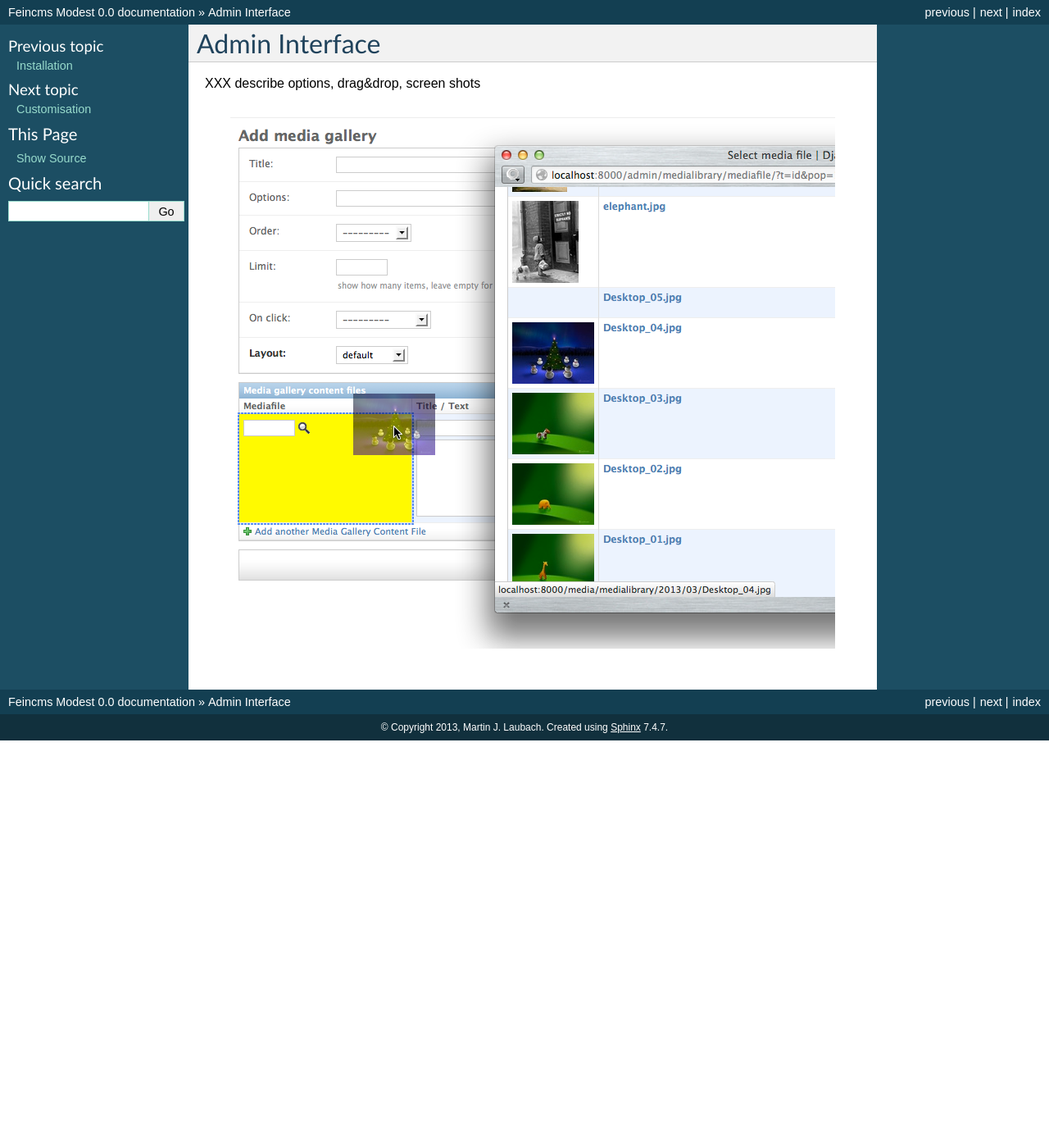
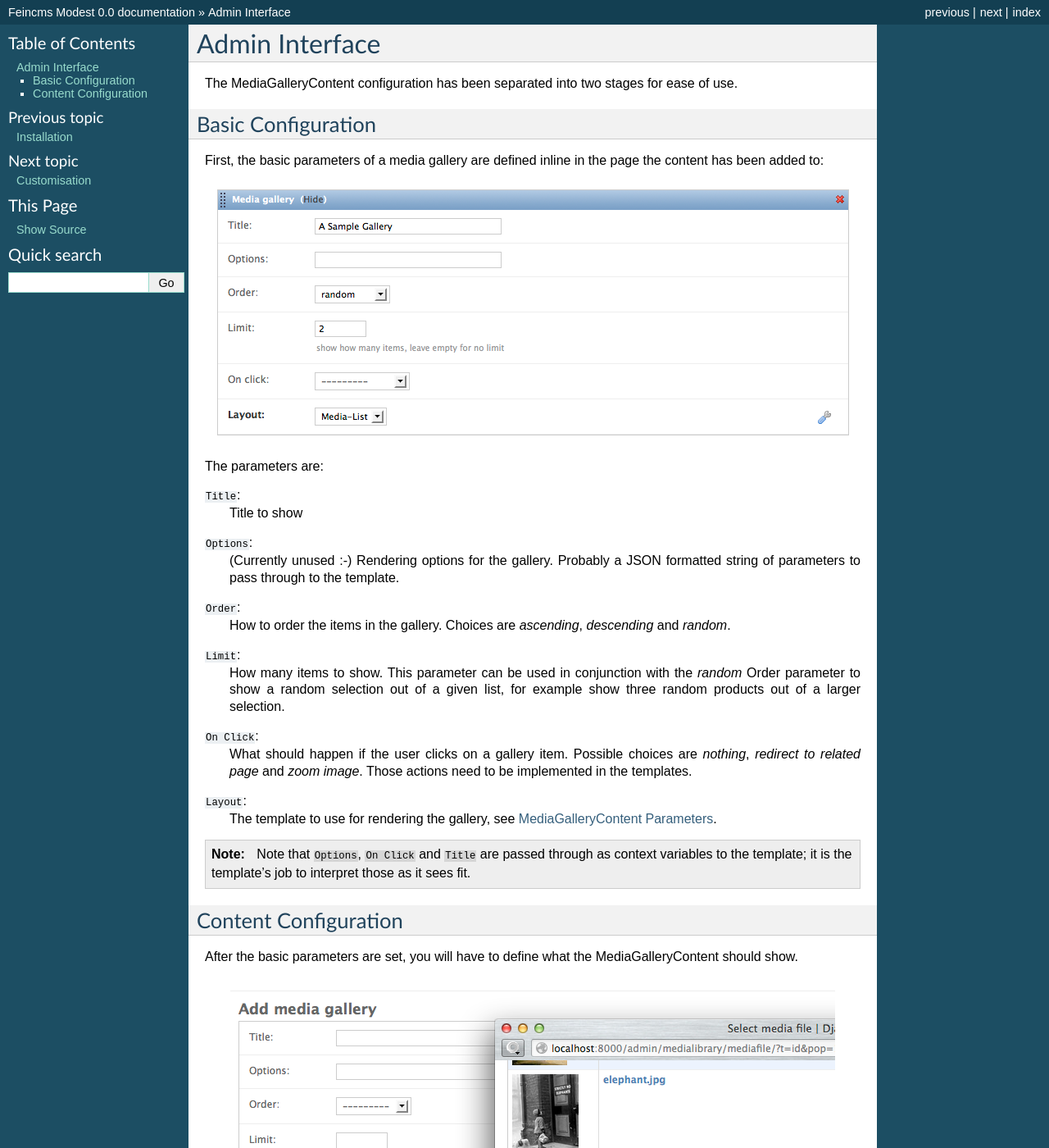
Before and after one commit to mjl/feincms-modest, a Sphinx documentation site: the page built from docs/admin_interface.rst, in a window 1280 px wide and 1400 px high. Shown: the whole window at 82% size. Built offline with Sphinx 7.4.7, drawn with Linux system fonts in a browser that asks for light colours.

Commit message:
Docs worx

```diff
--- a/docs/admin_interface.rst
+++ b/docs/admin_interface.rst
@@ -1,6 +1,56 @@
 Admin Interface
 ===============
-XXX describe options, drag&drop, screen shots
+
+The MediaGalleryContent configuration has been separated into two stages
+for ease of use.
+
+Basic Configuration
+~~~~~~~~~~~~~~~~~~~
+
+First, the basic parameters of a media gallery are defined inline in the
+page the content has been added to:
+
+.. figure:: images/admin.png
+   :align: center
+
+The parameters are:
+
+``Title``:
+    Title to show
+
+``Options``:
+    (Currently unused :-) Rendering options for the gallery.
+    Probably a JSON formatted string of parameters
+    to pass through to the template.
+
+``Order``:
+    How to order the items in the gallery. Choices are `ascending`,
+    `descending` and `random`.
+
+``Limit``:
+    How many items to show. This parameter can be used in conjunction with
+    the `random` Order parameter to show a random selection out of a given
+    list, for example show three random products out of a larger selection.
+
+``On Click``:
+    What should happen if the user clicks on a gallery item. Possible choices
+    are `nothing`, `redirect to related page` and `zoom image`.
+    Those actions need to be implemented in the templates.
+
+``Layout``:
+    The template to use for rendering the gallery,
+    see :ref:`label-installation-layout-choices`.
+
+.. note::
+    Note that ``Options``, ``On Click`` and ``Title``
+    are passed through as context variables to the template;
+    it is the template's job to interpret those as it sees fit.
+
+Content Configuration
+~~~~~~~~~~~~~~~~~~~~~
+
+After the basic parameters are set, you will have to define what the
+MediaGalleryContent should show.
 
 .. figure:: images/admin_drag.png
    :align: center
```
Also changed, not shown: docs/customisation.rst (+19 -1 lines), docs/index.rst (+12 -9 lines), docs/installation.rst (+24 -12 lines), docs/images/admin.png (added).
